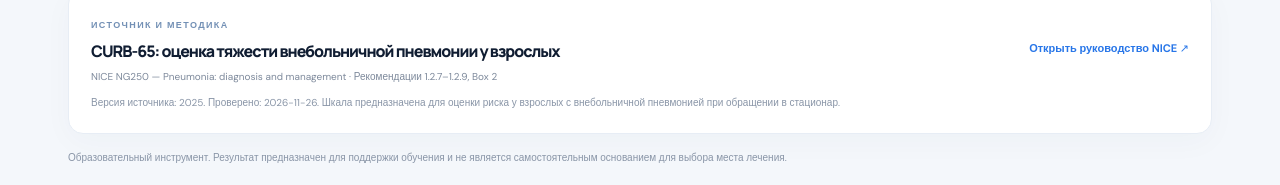
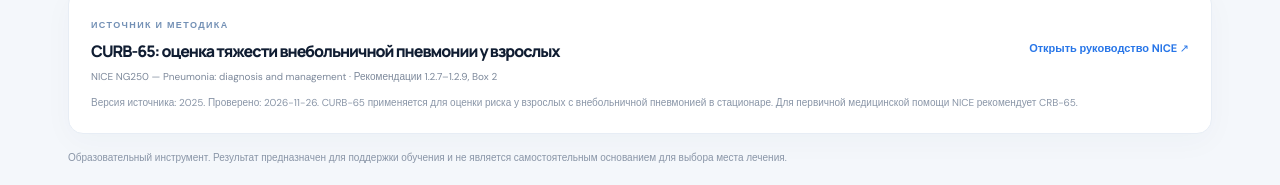
Before and after one commit to Whiterx/medcalc-pro-next, a React (Vite) app: page /medcalc-pro-next/calculators/curb-65 in a window 1280 px wide. Shown: the part 889-1074 px from the top of the page. Built offline with nearby package versions, Linux system fonts and the light colour scheme.

Commit message:
docs: clarify NICE CURB65 and CRB65 care settings

```diff
--- a/src/calculators/pulmonology/curb65.reference.ts
+++ b/src/calculators/pulmonology/curb65.reference.ts
@@ -6,7 +6,7 @@ export const CURB65_REFERENCE = {
   url: 'https://www.nice.org.uk/guidance/NG250/chapter/recommendations',
   accessed: '2026-11-26',
   notes: [
-    'Шкала предназначена для оценки риска у взрослых с внебольничной пневмонией при обращении в стационар.',
+    'CURB-65 применяется для оценки риска у взрослых с внебольничной пневмонией в стационаре. Для первичной медицинской помощи NICE рекомендует CRB-65.',
     'Каждый из пяти критериев даёт 1 балл.',
     'Нарушение сознания: AMTS ≤8 или новая дезориентация в месте, времени или собственной личности.',
     'Порог мочевины: строго >7 ммоль/л.',
```
